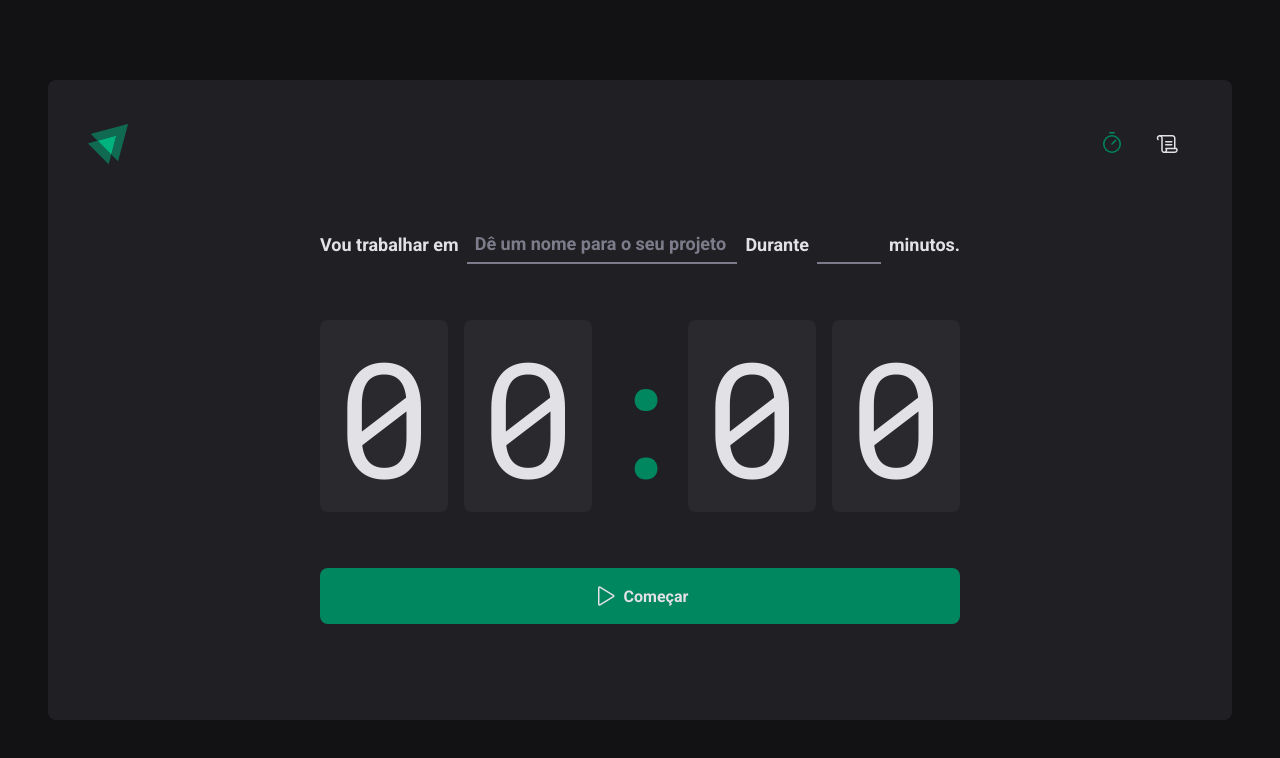
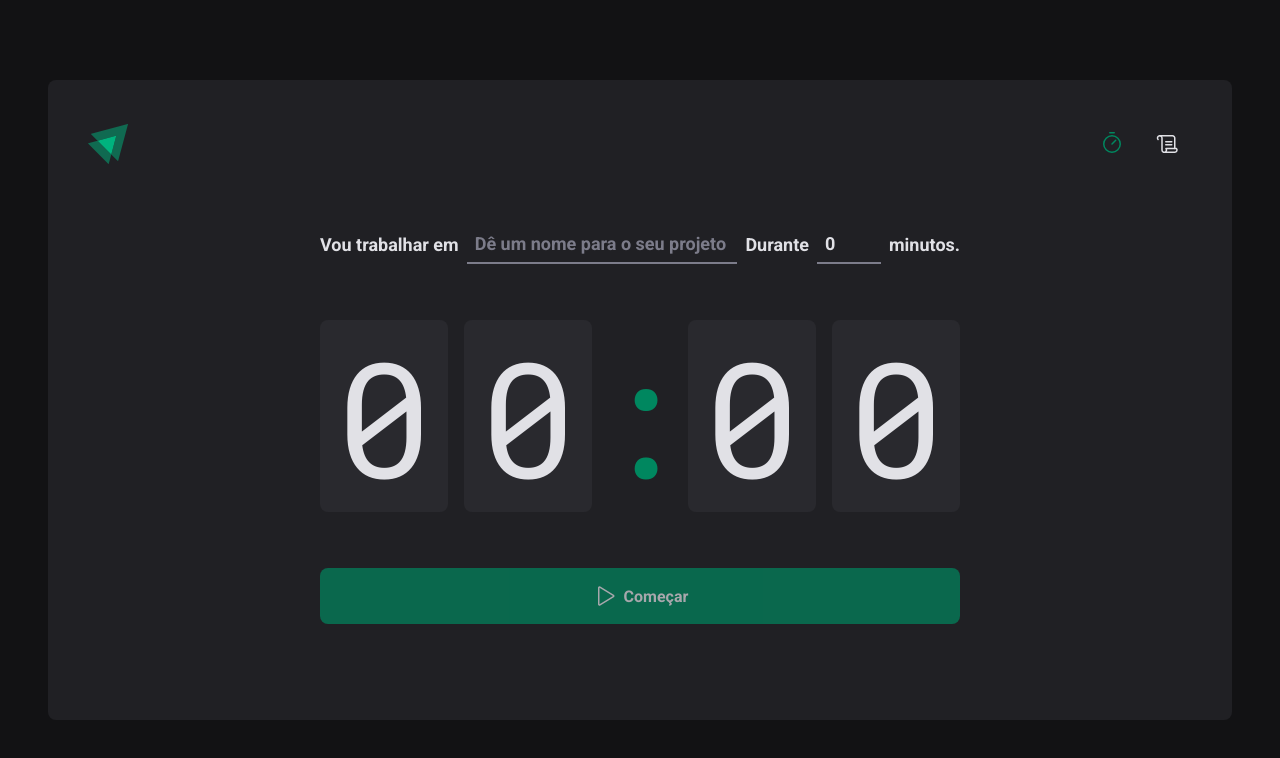
Before and after one commit to salesmiguelz/pomodoro-react, a React (Vite) app: page / in a window 1280 px wide. Shown: the top 758 px of the page. Built offline with nearby package versions, Linux system fonts and the light colour scheme.

Commit message:
feat: added  react hook forms

```diff
--- a/package.json
+++ b/package.json
@@ -10,11 +10,14 @@
     "preview": "vite preview"
   },
   "dependencies": {
+    "@hookform/resolvers": "^5.0.1",
     "phosphor-react": "^1.4.1",
     "react": "^19.0.0",
     "react-dom": "^19.0.0",
+    "react-hook-form": "^7.56.2",
     "react-router-dom": "^7.5.3",
-    "styled-components": "^6.1.17"
+    "styled-components": "^6.1.17",
+    "zod": "^3.24.3"
   },
   "devDependencies": {
     "@eslint/js": "^9.22.0",
--- a/src/pages/Home/index.tsx
+++ b/src/pages/Home/index.tsx
@@ -1,13 +1,43 @@
 import { Play } from "phosphor-react";
 import { CountdownContainer, FormContainer, HomeContainer, MinutesAmountInput, Separator, StartCountdownButton, TaskInput } from "./styles";
+import { useForm } from "react-hook-form";
+import { zodResolver } from "@hookform/resolvers/zod";
+import { z } from "zod";
 
+
+const newCycleFormValidationSchema = z.object({
+    task: z.string().min(1, 'Informe a tarefa'),
+    minutesAmount: z.number().min(5, 'O ciclo precisa ser de no mínimo 5 minutos.').max(60, 'O ciclo precisa ser de no máximo 60 minutos.')
+})
+
+type NewCycleFormData = z.infer<typeof newCycleFormValidationSchema>
 export function Home() {
+    const { register, handleSubmit, watch, reset } = useForm<NewCycleFormData>({
+        resolver: zodResolver(newCycleFormValidationSchema),
+        defaultValues: {
+            task: '',
+            minutesAmount: 0
+        }
+    });
+
+    function handleCreateNewCycle(data: NewCycleFormData) {
+        reset();
+    }
+
+    const task = watch('task')
+    const isSubmitDisabled = !task
+
     return (
         <HomeContainer>
-            <form action="">
+            <form onSubmit={handleSubmit(handleCreateNewCycle)} action="">
                 <FormContainer>
                     <label htmlFor="task">Vou trabalhar em</label>
-                    <TaskInput id="task" placeholder="Dê um nome para o seu projeto" list="task-suggestions" />
+                    <TaskInput
+                        id="task" placeholder="Dê um nome para o seu projeto"
+                        list="task-suggestions"
+                        {...register('task')}
+                    />
+
 
 
                     <datalist id="task-suggestions">
@@ -18,7 +48,14 @@ export function Home() {
                     </datalist>
 
                     <label htmlFor="minutesAmount">Durante</label>
-                    <MinutesAmountInput type="number" id="minutesAmount" step={5} min={5} max={60} />
+                    <MinutesAmountInput
+                        type="number"
+                        id="minutesAmount"
+                        step={5}
+                        min={5}
+                        max={60}
+                        {...register('minutesAmount', { valueAsNumber: true })}
+                    />
 
                     <span>minutos.</span>
                 </FormContainer>
@@ -31,7 +68,8 @@ export function Home() {
                     <span>0</span>
                 </CountdownContainer>
 
-                <StartCountdownButton type="submit">
+                <StartCountdownButton
+                    disabled={isSubmitDisabled} type="submit">
                     <Play
                         size={24}
                     />
```
Also changed, not shown: 1 other file (tests, documents, lock files or other folders).
